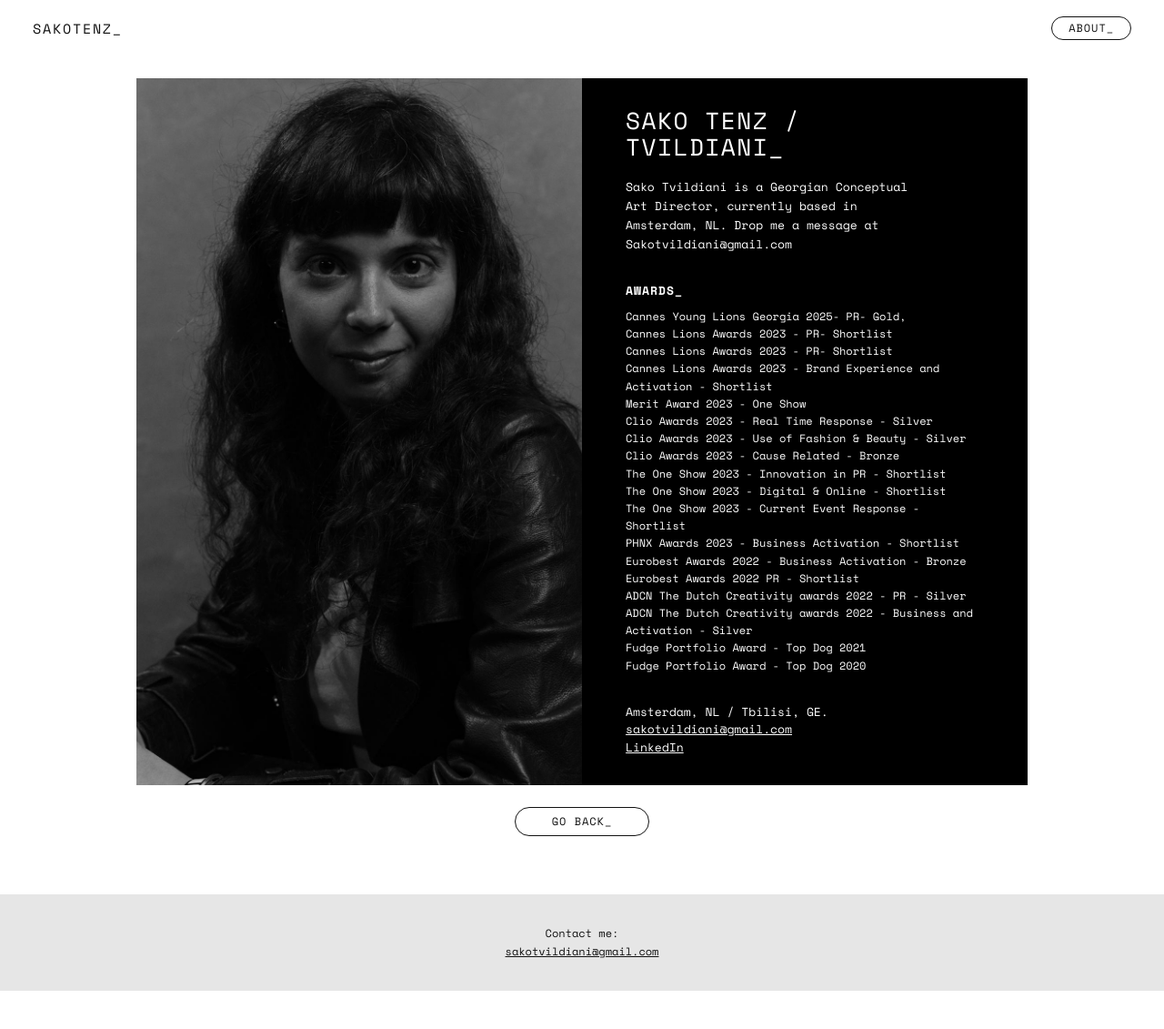
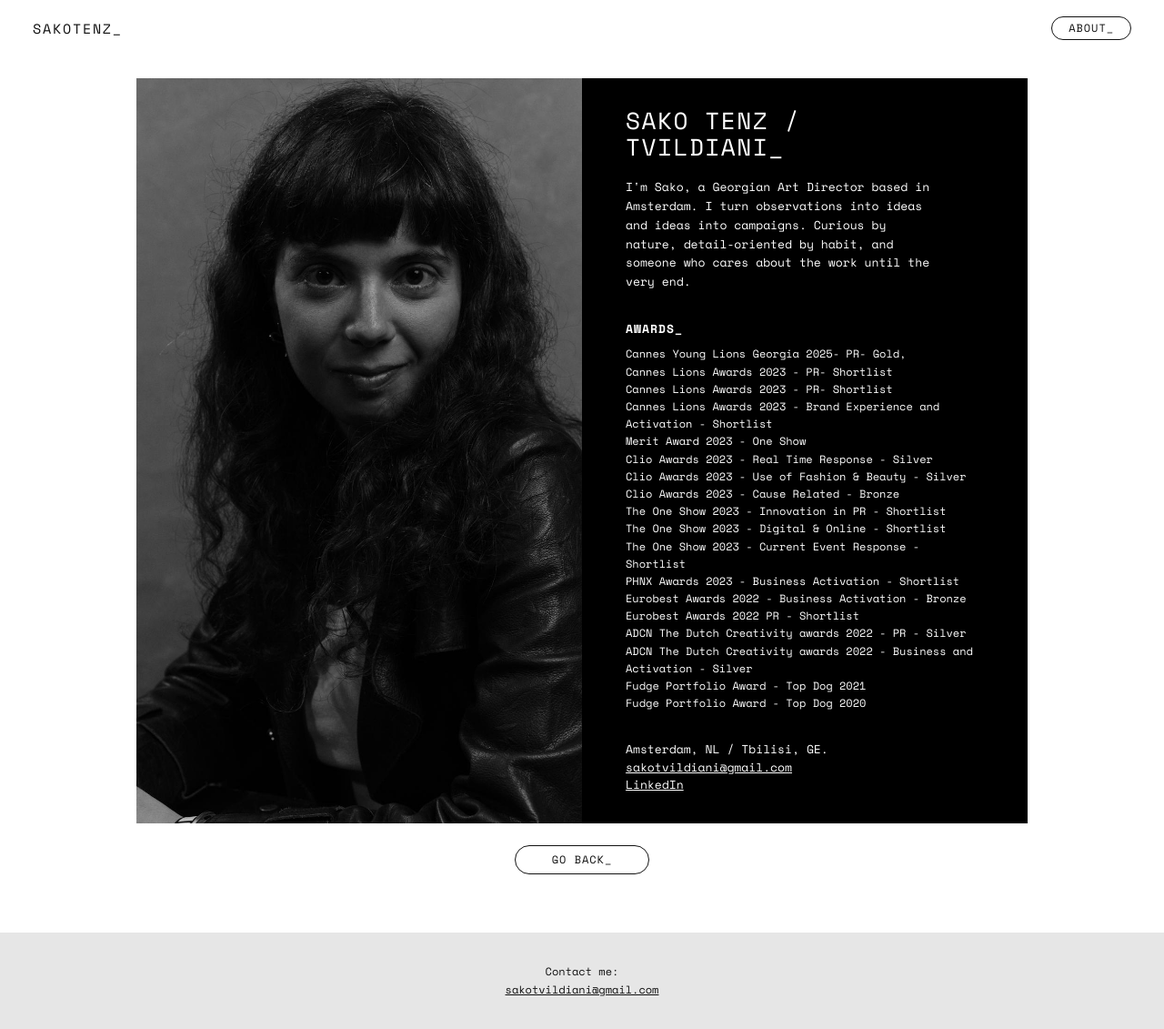
Before and after one commit to sakotenzin/sakotenz.github.io, a Jekyll site: the page built from about-sako.html, in a window 1280 px wide. Shown: the whole page at 91% size. Built offline with Jekyll 4.4.1, drawn with Linux system fonts in a browser that asks for light colours; before the commit the page ends 1089 px from its top, so only the background shows below that.

Commit message:
Update _data/about.yml (via Pages CMS)

```diff
--- a/_data/about.yml
+++ b/_data/about.yml
@@ -11,11 +11,9 @@ hero_focus: upper
 hero_name: |-
   SAKO TENZ /
   TVILDIANI_
-bio: >-
-  Sako Tvildiani is a Georgian Conceptual Art Director, currently based in
-  Amsterdam, NL.
-
-  Drop me a message at Sakotvildiani@gmail.com
+bio: I'm Sako, a Georgian Art Director based in Amsterdam. I turn observations
+  into ideas and ideas into campaigns. Curious by nature, detail-oriented by
+  habit, and someone who cares about the work until the very end.
 location: Amsterdam, NL / Tbilisi, GE.
 linkedin: https://www.linkedin.com/in/sako-tvildiani-a6a28520b/
 trophy_width: 1280
```
